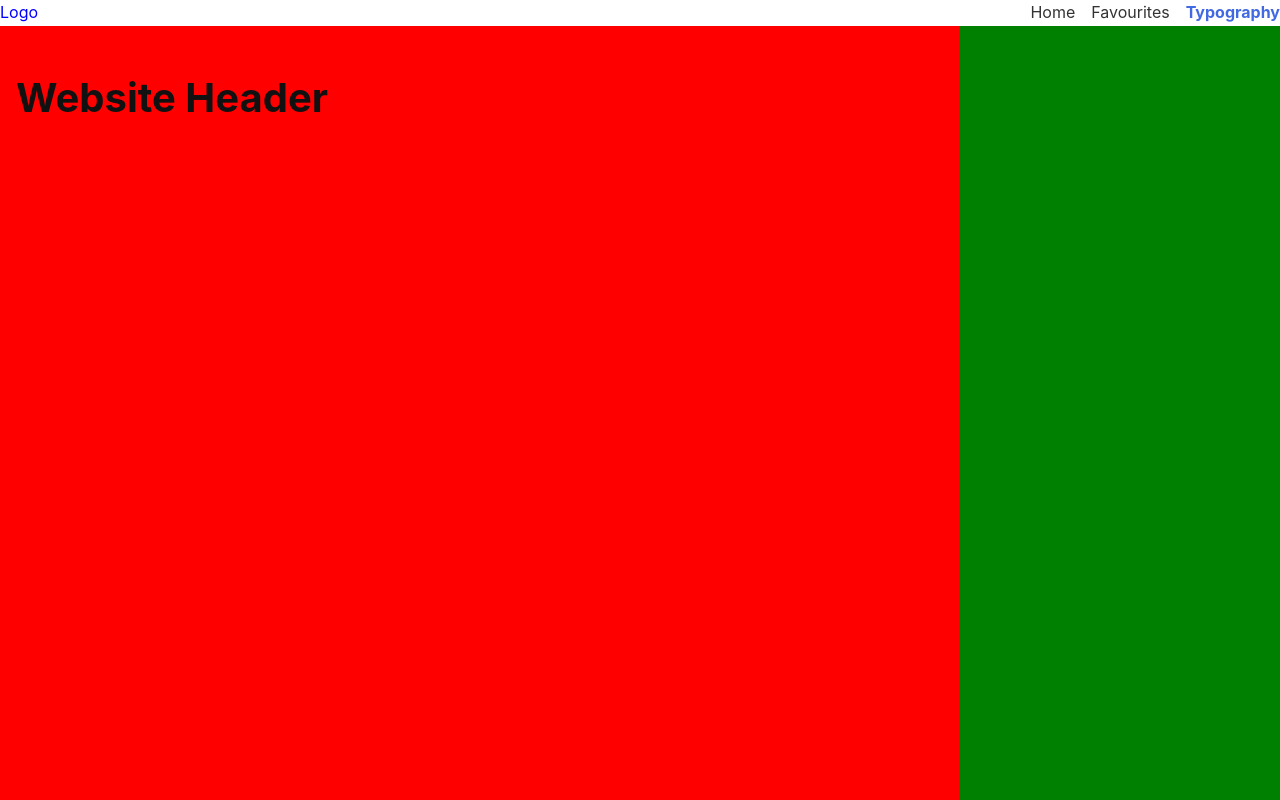
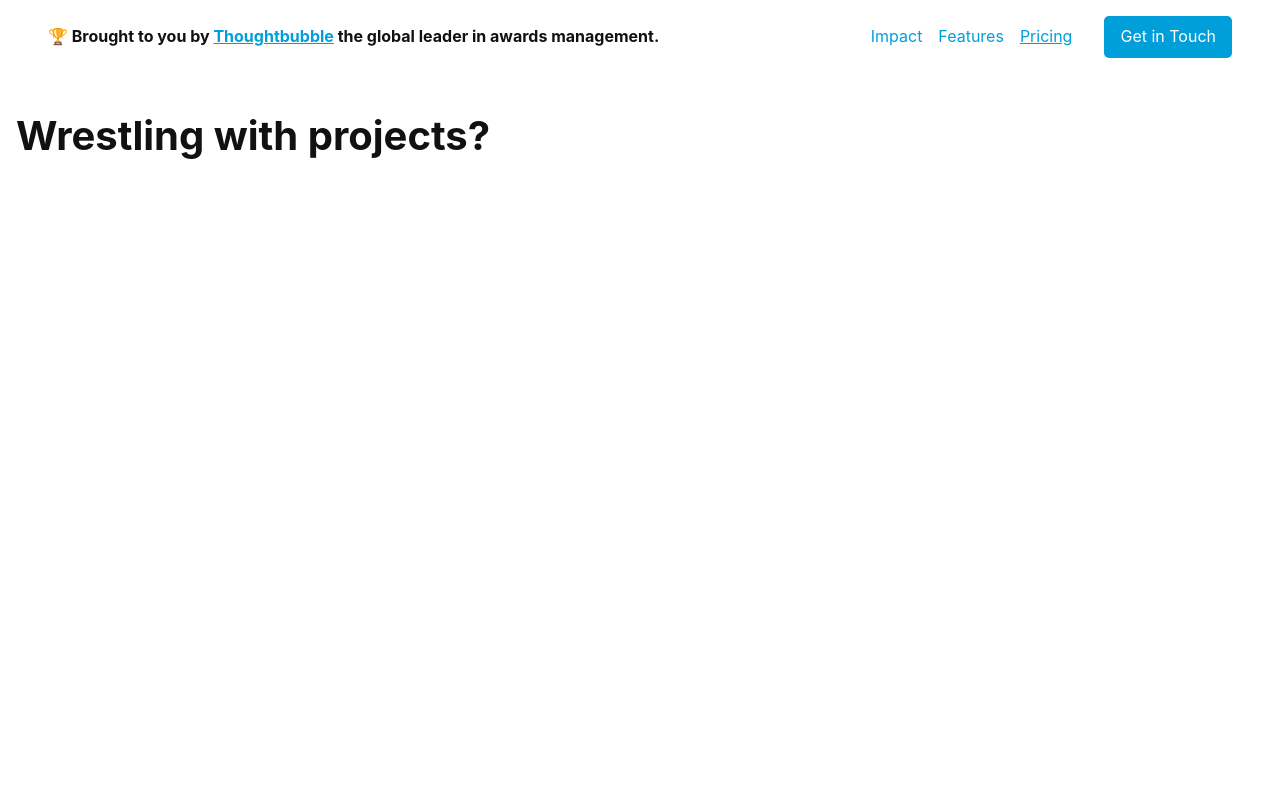
Before and after one commit to hellosamstimpson/react-vibe, a React (Vite) app: page /typography in a window 1280 px wide. Shown: the top 800 px of the page. Built offline with nearby package versions, Linux system fonts and the light colour scheme.

Commit message:
clened up the navigation added a scoll class when the user scrolls

```diff
--- a/src/components/NavBar.jsx
+++ b/src/components/NavBar.jsx
@@ -1,43 +1,59 @@
 import { Link, NavLink } from "react-router-dom";
+import { useEffect, useState } from "react";
+
 
 function NavBar(){
+
+    const [scrolled, setScrolled] = useState(false);
+
+    useEffect(() => {
+        const handleScroll = () => {
+            const isScrolled = window.scrollY > 0;
+            setScrolled(isScrolled);
+        };
+
+        window.addEventListener("scroll", handleScroll);
+        return () => window.removeEventListener("scroll", handleScroll);
+    }, []);
+
     return (
+        <div className={`nav ${scrolled ? "nav--scrolled" : ""}`}>
             <nav className="navbar" aria-label="Main navigation">
                 <div className="navbar__logo">
-                <Link to="/">Logo</Link>
+                    <p>🏆 Brought to you by <a href="">Thoughtbubble</a> the global leader in awards management.</p>
                 </div>
+                <div className="navbar__right">
                     <ul className="navbar__links">
                         <li className="navbar__item">
-                    <NavLink
-                        to="/"
-                        end
-                        className={({ isActive }) =>
+                            <NavLink to="/" end className={({ isActive }) =>
                                 isActive ? "navbar__link navbar__link--active" : "navbar__link"
                             }>
-                        Home
+                                Impact
                             </NavLink>
                         </li>
                         <li className="navbar__item">
-                    <NavLink
-                        to="/favorites"
-                        className={({ isActive }) =>
+                            <NavLink to="/favorites" className={({ isActive }) =>
                                 isActive ? "navbar__link navbar__link--active" : "navbar__link"
                             }>
-                        Favourites
+                                Features
                             </NavLink>
                         </li>
                         <li className="navbar__item">
-                    <NavLink
-                        to="/typography"
-                        className={({ isActive }) =>
+                            <NavLink to="/typography" className={({ isActive }) =>
                                 isActive ? "navbar__link navbar__link--active" : "navbar__link"
                             }>
-                        Typography
+                                Pricing
                             </NavLink>
                         </li>
                     </ul>
+                    <div className="navbar__cta">
+                        <a href="">Get in Touch</a>
+                    </div>
+                </div>
             </nav>
+        </div>
     )
 }
 
+
 export default NavBar;
--- a/src/css/_layout.scss
+++ b/src/css/_layout.scss
@@ -5,11 +5,12 @@
      grid-template-columns: repeat(12, 1fr);
      grid-column-gap: 1fr; // Or use a fixed unit like 1rem if preferred
      min-height: 100vh;
-     background-color: green;
+    //  background-color: green;
  }
 
  .layout__header {
      grid-column: 1 / span 9;
-     background-color: red;
+    //  background-color: red;
      padding: 1rem;
+     padding-top: 5em;
  }
--- a/src/css/_typography.scss
+++ b/src/css/_typography.scss
@@ -1,18 +1,3 @@
-:root {
-    --font-family-sans: 'Inter', system-ui, sans-serif;
-    --font-family-serif: 'Georgia', serif;
-
-    --font-size-base: 1rem; // 16px
-    --font-size-sm: 0.875rem;
-    --font-size-lg: 1.25rem;
-
-    --line-height-base: 1.6;
-    --line-height-heading: 1.2;
-
-    --color-text: #111;
-    --color-muted: #666;
-    --color-background: #fff;
-}
 
 body {
     font-family: var(--font-family-sans);
@@ -23,3 +8,38 @@ body {
     margin: 0;
     padding: 0;
 }
+
+// Headings
+
+h1,
+h2,
+h3,
+h4,
+h5,
+h6 {
+    font-weight: 700;
+    line-height: var(--line-height-heading);
+    margin-top: 2rem;
+    margin-bottom: 1rem;
+}
+
+p {
+    margin-bottom: 1rem;
+}
+
+a {
+    color: blue;
+    text-decoration: none;
+
+    &:hover {
+        text-decoration: underline;
+    }
+}
+
+:root {
+    --font-size-heading: clamp(1.5rem, 2vw + 1rem, 2.5rem);
+}
+
+h1 {
+    font-size: var(--font-size-heading);
+}
--- a/src/css/_variables.scss
+++ b/src/css/_variables.scss
@@ -0,0 +1,19 @@
+:root {
+    --font-family-sans: 'Inter', system-ui, sans-serif;
+    --font-family-serif: 'Georgia', serif;
+
+    --font-size-base: 1rem; // 16px
+    --font-size-sm: 0.875rem;
+    --font-size-lg: 1.25rem;
+
+    --line-height-base: 1.6;
+    --line-height-heading: 1.2;
+
+    --color-text: #111;
+    --color-muted: #666;
+    --color-background: #fff;
+
+    --color-link: #009FDA;
+    --color-link-hover: #0078AA;
+    --color-link-visited: #6A5ACD;
+}
--- a/src/css/main.scss
+++ b/src/css/main.scss
@@ -6,67 +6,78 @@
 @import 'variables';
 @import 'layout';
 
+a {
+    color: var(--color-link);
+    text-decoration: underline;
+    &:hover {
+        color: var(--color-link-hover);
+    }
+
+    &:visited {
+        color: var(--color-link);
+    }
+}
+
+.nav {
+    position: fixed;
+    top: 0;
+    left: 0;
+    right: 0;
+    z-index: 1000;
+    backdrop-filter: blur(0.5em);
+    background: rgba(white, 0.9);
+    &--scrolled {
+        box-shadow: 0 0 0 1px rgba(black, 0.1), 0 0 .1em .02em rgba(black, 0.05);
+        transition: box-shadow 0.1s ease;
+    }
+}
 
 .navbar {
     display: flex;
     justify-content: space-between;
+    padding: 0.5rem 3rem;
+    &__logo {
+        flex-shrink: 0;
+        align-items: center;
+        font-weight: bold;
     }
-/* NavBar.module.scss */
-.navbar {
+
+    &__right {
         display: flex;
-    justify-content: space-between;
         align-items: center;
+        gap: 2rem;
+    }
 
     &__links {
         display: flex;
-        gap: 1rem;
+        list-style: none;
         padding: 0;
         margin: 0;
-        list-style: none;
+        gap: 1rem;
     }
 
         &__link {
             text-decoration: none;
-        color: #333;
+            &--active {
+                text-decoration: underline;
+             }
+            &:visited {
+                color: black;
+            }
 
-        &--active {
-            font-weight: bold;
-            color: royalblue;
     }
+
+    &__cta a {
+        display: block;
+        background: var(--color-link);
+        color: white;
+        padding: 0.5rem 1rem;
+        text-decoration: none;
+        border-radius: 5px;
     }
 }
 
-// Headings
-
-h1,
-h2,
-h3,
-h4,
-h5,
-h6 {
-    font-weight: 700;
-    line-height: var(--line-height-heading);
-    margin-top: 2rem;
-    margin-bottom: 1rem;
+// needs to be moved..to its own section "layout"
+.main {
+    padding-top: 5em;
 }
-
-p {
-    margin-bottom: 1rem;
-}
-
-a {
-    color: blue;
-    text-decoration: none;
-
-    &:hover {
-        text-decoration: underline;
-    }
-}
-
-:root {
-    --font-size-heading: clamp(1.5rem, 2vw + 1rem, 2.5rem);
-}
-
-h1 {
-    font-size: var(--font-size-heading);
-}
--- a/src/pages/Typography.jsx
+++ b/src/pages/Typography.jsx
@@ -5,7 +5,7 @@ function Typography() {
         <div>
             <div className="layout">
                 <header className="layout__header">
-                    <h1>Website Header</h1>
+                    <h1>Wrestling with projects?</h1>
                 </header>
             </div>
             <main>
```
Lines whose indentation alone changed are shown as unchanged.
